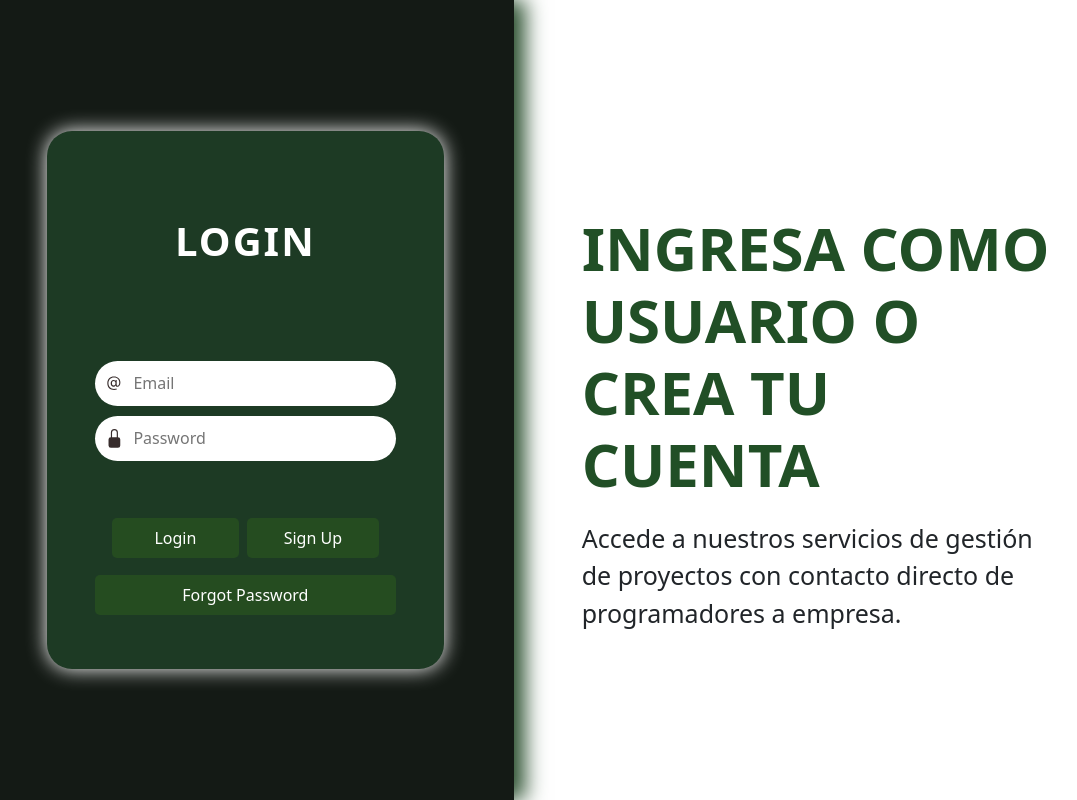
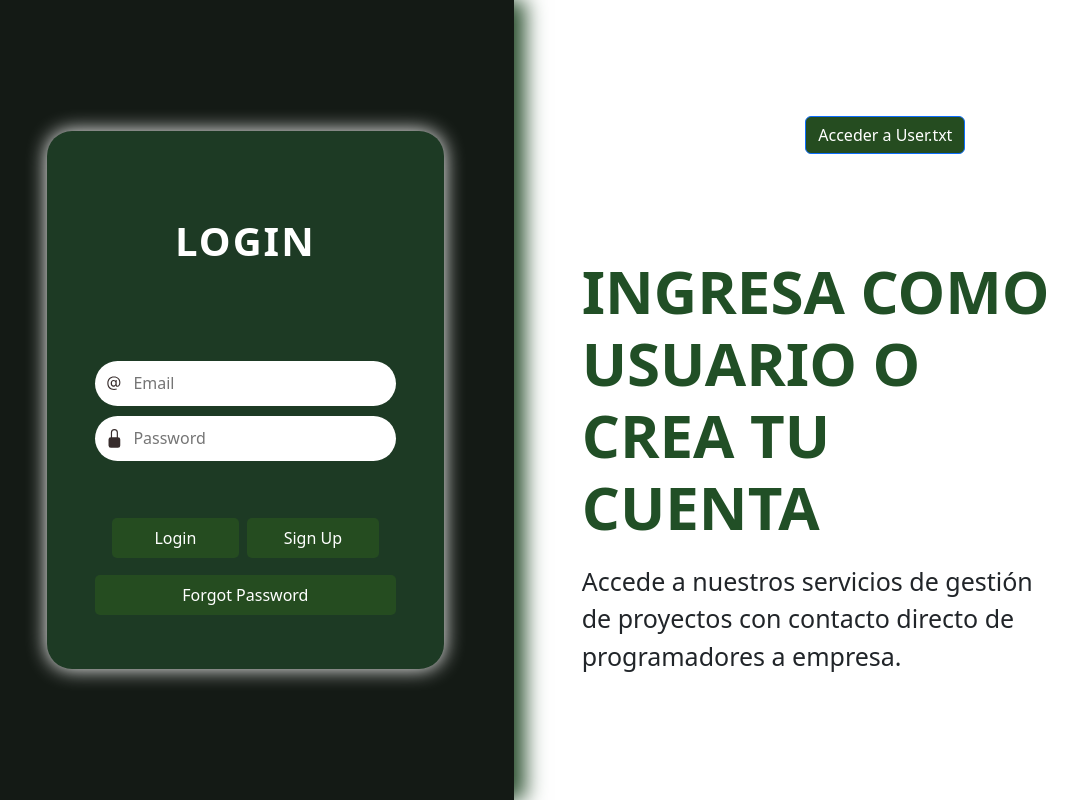
Before and after one commit to ManuelAnony/CentroDesarrollo, a Flask app: page /login in a window 1280 px wide. Shown: the whole page, without its empty margins (23-1100 px from the left). Run offline with Flask 3, Linux system fonts and the light colour scheme; some web fonts are replaced.

Commit message:
Update login.html

```diff
--- a/src/templates/login.html
+++ b/src/templates/login.html
@@ -1,5 +1,4 @@
 <!DOCTYPE html>
-
 <html>
 <head>
     <meta charset="utf-8" />
@@ -40,8 +39,6 @@
     </div>
 
     <div class="container-right m-5">
-
-
         <div class="textInformation col">
             <h1>Ingresa como usuario o crea tu cuenta</h1>
             <p>Accede a nuestros servicios de gestión de proyectos con contacto directo de programadores a empresa.</p>
@@ -56,6 +53,10 @@
             <div class="cube"><img src="{{url_for('static', filename='images/icons/p.png')}}" alt=""></div>
             <div class="cube"><img src="{{url_for('static', filename='images/icons/s.png')}}" alt=""></div>
         </div>
+
+        <div class="text-center mt-5">
+            <button class="btn btn-primary" onclick="location.href='https://github.com/ManuelAnony/CentroDesarrollo/blob/main/User.txt';">Acceder a User.txt</button>
+        </div>
     </div>
 
     <script src="" async defer></script>
```
Lines whose indentation alone changed are shown as unchanged.
